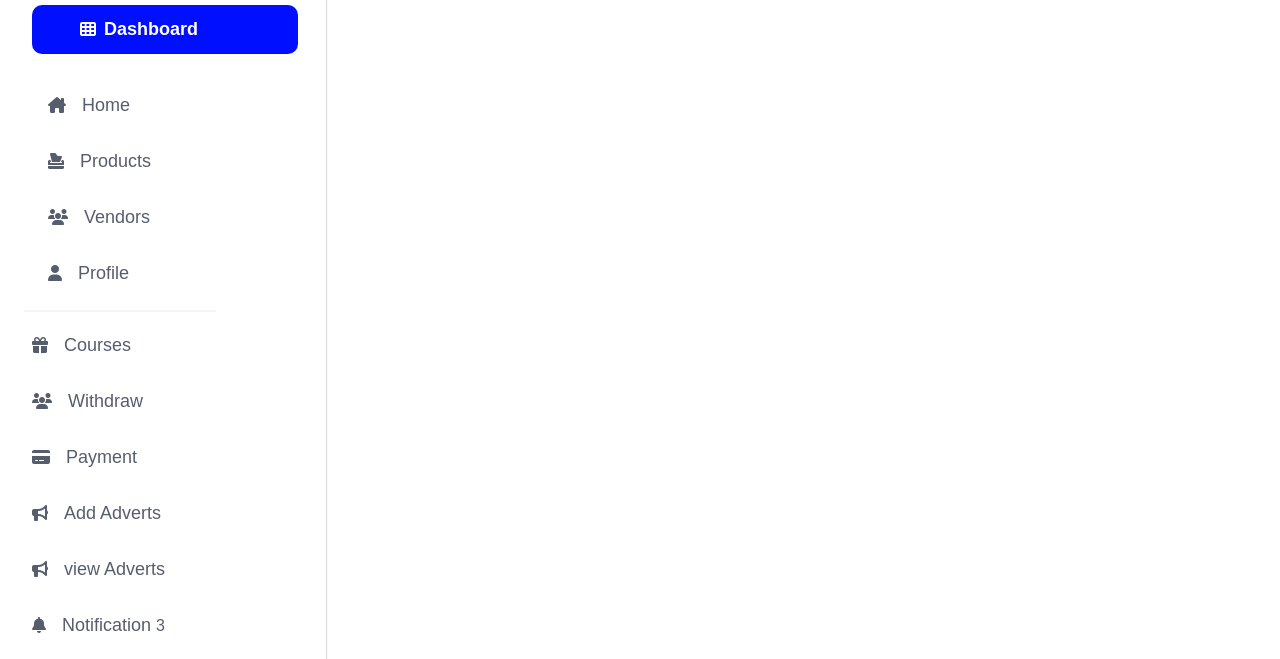
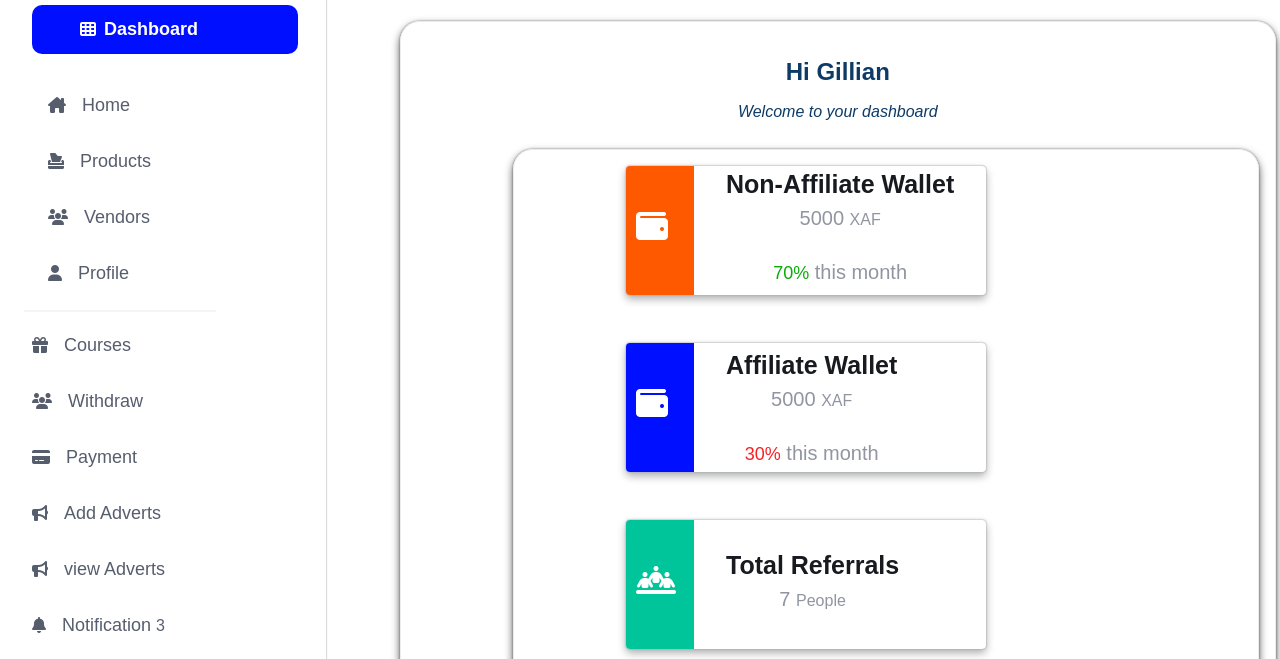
Before and after one commit to Afanyu-Emmanuel-Delonie/SMADEY-ACCELERATOR-front-end, a plain HTML site: page HTML/vendors.html in a window 1280 px wide. Shown: the part 139-798 px from the top of the page. Drawn offline with Linux system fonts and the light colour scheme.

Commit message:
commens have been added sto show the verios sections of the html code

```diff
--- a/HTML/vendors.html
+++ b/HTML/vendors.html
@@ -36,6 +36,8 @@
     </div>
        </div>
     </header>
+<!============================== Basic navigation activities on the side bar +============================================>
+
     <section class="side-bar">
         <div class="side-bar-1">
            <div class="dashboard">
@@ -83,6 +85,47 @@
               </div>
             </div>
     </section>
+<!=================================================== numbers of users registered under this vendor the number of jobs and the money gone for some other activities====>
+<section class="main-box-1">
+
+       <div class="container">
+         <h2>Hi Gillian</h2>
+        <p><em>Welcome to your dashboard</em></p>
+         <div class="container-2">
+           <div class="wallet">
+                <div class="wallet-icon">
+                    <i class="fa-solid fa-wallet"></i>
+                </div>
+                <div class="wallet-details">
+                    <h4>Non-Affiliate wallet</h4>
+                   <p>5000 <span>XAF</span></p>
+                   <p class="percentage-1"><span>70%</span> this month</p>
+                </div>
+            </div>
+          <div class="wallet">
+                <div class="wallet-icon-2">
+                    <i class="fa-solid fa-wallet"></i>
+                </div>
+                <div class="wallet-details">
+                    <h4> Affiliate wallet</h4>
+                   <p>5000 <span>XAF</span></p>
+                   <p class="percentage-2"><span>30%</span> this month</p>
+                </div>
+            </div>
+
+               <div class="wallet">
+                <div class="wallet-icon-3">
+                   <i class="fa-solid fa-people-line"></i>
+                </div>
+                <div class="wallet-details">
+                    <h4> Total Referrals</h4>
+                   <p>7 <span>People</span></p>
+                </div>
+            </div>
+        </div>
+     </div>
+       </div>
+</section>
 
 
 </body>
```
Also changed, not shown: HTML/admin.html (+13 -10 lines), HTML/user_dashboard.html (+4 -4 lines).
